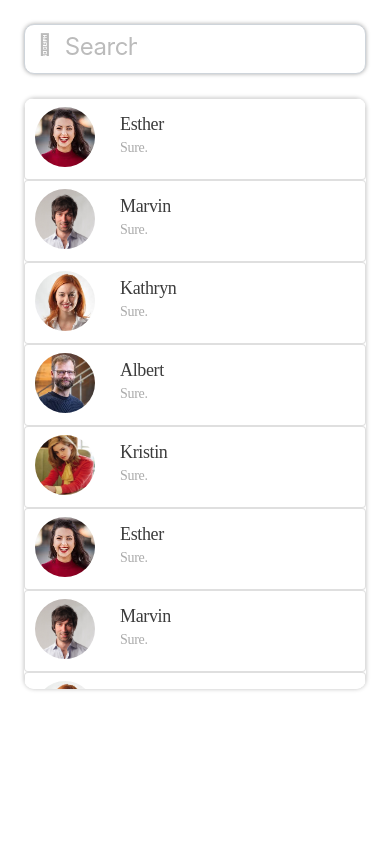
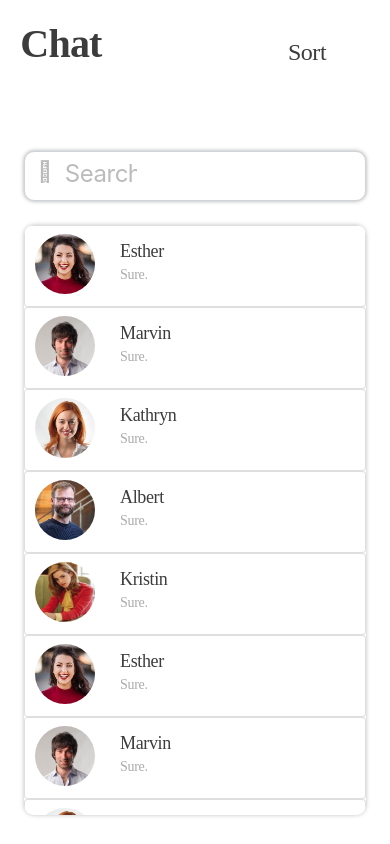
Before and after one commit to Minekar-Rajat/Chat-app, a React (Create React App) app: page / in a window 390 px wide. Built offline with nearby package versions, Linux system fonts and the light colour scheme; the HTML template or start-up script is replaced by a standard one.

Commit message:
Basic UI

```diff
--- a/src/App.css
+++ b/src/App.css
@@ -242,9 +242,7 @@ color: #3C3C3C;
   #chat-modal{
     padding: 0;
   }
-  #header{
-    display: none;
-  }
+
 }
 
 
--- a/src/Components/Main.js
+++ b/src/Components/Main.js
@@ -1,12 +1,12 @@
 import React from "react";
 import Chat from "./Chat";
-import ChatNavbar from "./Nav";
+import ChatNav from "./Nav";
 
 const Main = () => {
 
     return (
         <div>
-            <ChatNavbar />
+            <ChatNav />
             <Chat />
         </div >
     );
--- a/src/Components/ModalChatCard.js
+++ b/src/Components/ModalChatCard.js
@@ -1,5 +1,5 @@
 import React from "react";
-import { Card, CardBody, CardHeader, Input } from 'reactstrap'
+import { Card, CardBody, CardHeader, Input, InputGroup } from 'reactstrap'
 
 const ChatCard = (props) => {
 
@@ -107,7 +107,10 @@ const ChatCard = (props) => {
 
                 <div className="row">
                     <div className="col-9">
-                        <Input type='text' className="input-msg my-2" placeholder="Write a message" />
+                        <InputGroup>
+                            <Input type='text' className="input-msg my-2" placeholder="Write a message " />
+                            <span class="input-group-text my-2" style={{ backgroundColor: 'white', border: '' }} id="basic-addon1"><i className="fa fa-lg fa-paperclip"></i></span>
+                        </InputGroup>
                     </div>
                     <div className="col-2 ">
                         <center>
--- a/src/Components/Nav.js
+++ b/src/Components/Nav.js
@@ -8,20 +8,23 @@ const Nav = () => {
     }
     return (
         <div className="row" id="header" style={{ height: '15vh' }}>
-            <div className="col-2  p-4">
+            <div className="col-md-2  p-4 col-8">
                 <p className="logo-name">Chat</p>
             </div>
-            <div className="col-2 offset-1 mt-3  p-4" style={{ display: 'flex' }}>
+            <div className="col-md-2 col-4 offset-md-1 mt-3  p-4" style={{ display: 'flex' }}>
                 <i className="fa fa-lg fa-bars sort-icon "> Sort</i>
             </div>
-            <div className="col-2 col-md-3"></div>
-            <div className="col-1  p-4">
+            <div className=" col-md-3 d-none d-md-block"></div>
+            <div className="col-md-1 d-none d-md-block p-4">
                 <center><i className="fa fa-lg fa-bell-o"></i></center>
             </div>
-            <div className="col-2  " style={{ display: 'flex' }}>
-                <img src={"/images/" + user.src} alt="USER_PROFILE" style={{ flexDirection: 'column' }} className="user-profile rounded-circle mt-3" />
-                <p className="pt-4 username mx-3" style={{ flexDirection: 'column' }}>{user.name}</p>
-                <i className="pt-4 fa fa-lg fa-angle-down mx-3" style={{ color: '#03053D', flexDirection: 'column' }}></i>
+            <div className="col-md-2  d-none d-md-block " >
+                <div style={{ display: 'flex' }}>
+                    <img src={"/images/" + user.src} alt="USER_PROFILE" style={{ flexDirection: 'column' }} className="user-profile rounded-circle mt-3" />
+                    <p className="pt-4 username mx-3" style={{ flexDirection: 'column' }}>{user.name}</p>
+                    <i className="pt-4 fa fa-lg fa-angle-down mx-3" style={{ color: '#03053D', flexDirection: 'column' }}></i>
+                </div>
+
             </div>
         </div>
     );
```
